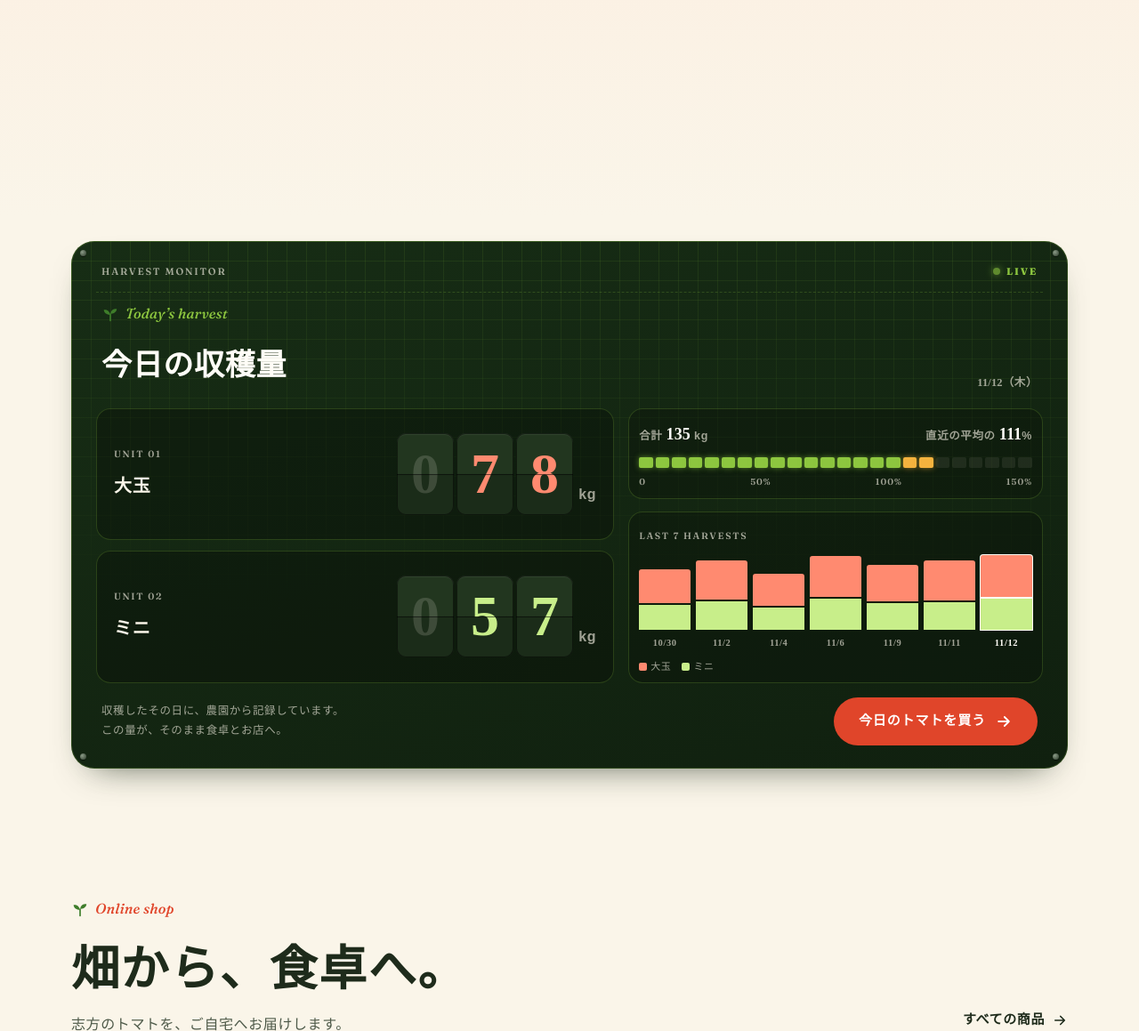
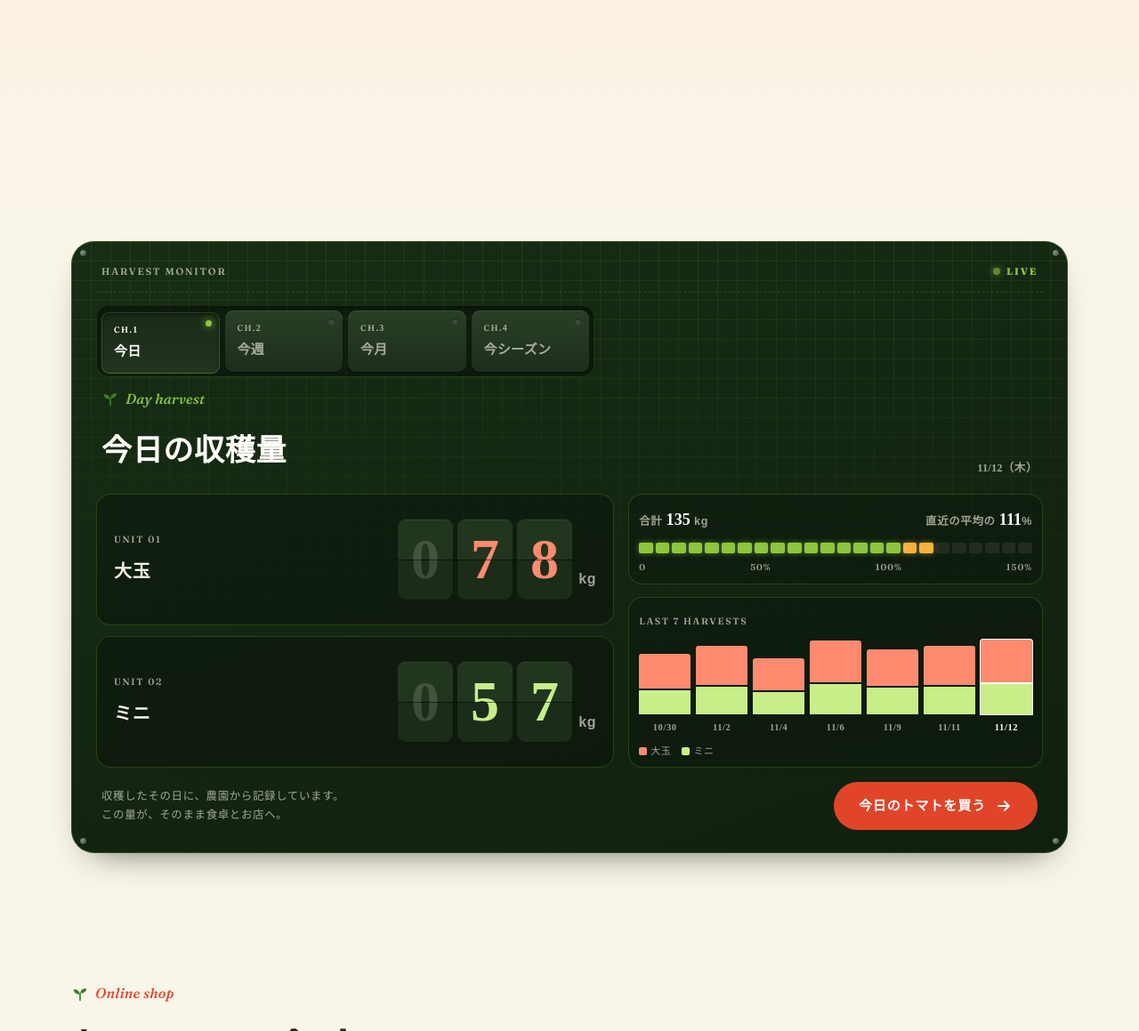
Before and after one commit to cunlaizhizai916-a11y/sole-sprout-demo, a plain HTML site: page index.html in a window 1280 px wide. Shown: the part 4347-5506 px from the top of the page at 89% size. Drawn offline with Linux system fonts and the light colour scheme; animation ran at ten frames a second; a web font is replaced by a local one.

Commit message:
収穫量の計器盤に今日・今週・今月・今シーズンの切り替え
Co-Authored-By: Claude Opus 5.5 <noreply@anthropic.com>

```diff
--- a/index.html
+++ b/index.html
@@ -1030,6 +1030,20 @@ html.nl .spbar{padding-right:200px}
   .steps li em{font-size:13px}
   .ripen-cta{margin-top:clamp(10px,2.2vh,26px)}
 }
+/* 期間の切り替え（計器のチャンネルキー） */
+.hx-sw{display:grid;grid-template-columns:repeat(4,1fr);gap:6px;margin:14px 0 0;padding:6px;border-radius:14px;background:rgba(0,0,0,.35);box-shadow:inset 0 2px 6px rgba(0,0,0,.5),inset 0 0 0 1px var(--hx-ln)}
+.hx-sw button{position:relative;display:flex;flex-direction:column;align-items:flex-start;gap:1px;padding:8px 10px 9px;border:0;border-radius:9px;cursor:pointer;text-align:left;
+  background:linear-gradient(180deg,#2a3f27,#1d2e1b);color:var(--hx-dim);box-shadow:0 2px 0 #0a1409,inset 0 1px 0 rgba(255,255,255,.07);transition:transform .12s,box-shadow .12s,background .2s,color .2s}
+.hx-sw button i{position:absolute;right:9px;top:9px;width:7px;height:7px;border-radius:50%;background:#3a4a37;box-shadow:inset 0 1px 1px rgba(0,0,0,.6)}
+.hx-sw button small{font-family:var(--en);font-size:9.5px;letter-spacing:.14em}
+.hx-sw button small .n{font-size:10px}
+.hx-sw button b{font-size:clamp(12px,3.4vw,15px);font-weight:900;letter-spacing:.02em;white-space:nowrap}
+.hx-sw button:hover{color:var(--cream)}
+.hx-sw button.on{transform:translateY(2px);background:linear-gradient(180deg,#1a2a18,#22351f);color:var(--paper);box-shadow:0 0 0 #0a1409,inset 0 2px 4px rgba(0,0,0,.6),inset 0 0 0 1px rgba(141,198,63,.45)}
+.hx-sw button.on i{background:var(--sprout);box-shadow:0 0 8px var(--sprout)}
+.hx-sw button:focus-visible{outline:2px solid var(--sprout);outline-offset:2px}
+.hx-none{margin:18px 0 10px;font-size:12.5px;color:var(--hx-dim)}
+@media(min-width:900px){.hx-sw{max-width:560px}.hx-sw button{padding:10px 14px 11px}}
 </style>
 </head>
 <body class="is-op">
@@ -3377,37 +3391,70 @@ window.SSAPI = (function () {
     $$('.hx-reel', root).forEach(function (r, i) { r.style.transitionDelay = (i * 0.08) + 's'; r.style.transform = 'translateY(-' + (+r.dataset.to * 10) + '%)'; });
     $$('.hx-bar b', root).forEach(function (b) { b.style.transform = 'scaleY(1)'; });
   }
+  /* 表示の切り替え：今日／今週／今月／今シーズン。今日以外は「その期間にこれまで穫れた量（実績）」と、見込みに対する進み具合 */
+  var HX_MODES = [['day', '今日', 'Day'], ['week', '今週', 'Week'], ['month', '今月', 'Month'], ['season', '今シーズン', 'Season']];
+  var hxMode = 'day', hxData = null, hxKey = '';
+  function hxView(h, mode) {
+    var recs = (h.records || []).slice().sort(function (a, b) { return a.d < b.d ? -1 : 1; });
+    var now = new Date(), td = ymd(now), st = API.harvestStats(h, now), bar = function (r) { var d = new Date(r.d + 'T00:00:00'); return { label: (d.getMonth() + 1) + '/' + d.getDate(), big: r.big, mini: r.mini, hl: r.d === td }; };
+    if (mode === 'day') {
+      var last = recs[recs.length - 1], isToday = last.d === td, prev = recs.filter(function (r) { return r.d < last.d; }).slice(-3);
+      var avg = prev.length ? prev.reduce(function (a, r) { return a + r.big + r.mini; }, 0) / prev.length : 0, tot = last.big + last.mini;
+      return { live: isToday, title: isToday ? '今日の収穫量' : '最新の収穫量', when: mdw(last.d) + (isToday ? '' : '・今日の記録はまだです'),
+        big: last.big, mini: last.mini, total: tot, pct: avg ? tot / avg * 100 : 0, max: 150, ref: avg ? '直近の平均の' : '', scale: ['0', '50%', '100%', '150%'],
+        logTitle: 'Last ' + Math.min(7, recs.length) + ' harvests', bars: recs.slice(-7).map(bar) };
+    }
+    var sp = st[mode], f = function (d) { return (d.getMonth() + 1) + '/' + d.getDate(); };
+    var inSpan = recs.filter(function (r) { var d = new Date(r.d + 'T00:00:00'); return d >= sp.from && d <= sp.to; });
+    var bars;
+    if (mode === 'season') {   /* シーズンは月ごとにまとめる */
+      var mm = {}, order = [];
+      inSpan.forEach(function (r) { var k = r.d.slice(0, 7); if (!mm[k]) { mm[k] = { big: 0, mini: 0 }; order.push(k); } mm[k].big += r.big; mm[k].mini += r.mini; });
+      bars = order.map(function (k) { return { label: +k.slice(5) + '月', big: mm[k].big, mini: mm[k].mini, hl: k === td.slice(0, 7) }; });
+    } else bars = inSpan.slice(-12).map(bar);
+    var name = { week: '今週', month: '今月', season: '今シーズン' }[mode];
+    return { live: recs[recs.length - 1].d === td, title: name + 'の収穫量', when: '<span class="n">' + f(sp.from) + '</span>〜<span class="n">' + f(sp.to) + '</span>・これまでの実績' + (sp.yoy ? '・前年比 <span class="n">' + (sp.yoy.pct >= 0 ? '+' : '−') + Math.abs(Math.round(sp.yoy.pct)) + '</span>%' : ''),
+      big: sp.actBig, mini: sp.actMini, total: sp.act, pct: sp.total ? sp.act / sp.total * 100 : 0, max: 100, ref: sp.total ? '見込み <b class="n">' + kgf(sp.total) + '</b>kg の' : '', scale: ['0', '25%', '50%', '75%', '100%'],
+      logTitle: mode === 'season' ? 'By month' : 'This ' + mode, bars: bars };
+  }
   function renderToday(h) {
     var sec = $('#hxSec'), el = $('#hxPanel'); if (!sec || !el) return;
-    var recs = (h.records || []).slice().sort(function (a, b) { return a.d < b.d ? -1 : 1; });
-    if (!recs.length) { sec.hidden = true; return; }
-    var now = new Date(), td = ymd(now), last = recs[recs.length - 1], isToday = last.d === td;
-    var prev = recs.filter(function (r) { return r.d < last.d; }).slice(-3);
-    var avg = prev.length ? prev.reduce(function (a, r) { return a + r.big + r.mini; }, 0) / prev.length : 0, total = last.big + last.mini;
-    var pct = avg ? total / avg * 100 : 0, lit = Math.min(24, Math.round(pct / 150 * 24));
-    var at = h.at ? new Date(h.at) : null, atTxt = at && ymd(at) === td ? '更新 <span class="n">' + at.getHours() + ':' + ('0' + at.getMinutes()).slice(-2) + '</span>' : '';
-    var log = recs.slice(-7), mx = Math.max.apply(null, log.map(function (r) { return r.big + r.mini; })) || 1;
+    if (!(h.records || []).length) { sec.hidden = true; return; }
+    /* 1分ごとの読み直しで中身が同じなら描き直さない（数字のリールが毎回回らないように） */
+    var key = hxMode + '|' + h.records.length + '|' + JSON.stringify(h.records[h.records.length - 1]) + '|' + h.at;
+    if (key === hxKey && hxData) return;
+    hxKey = key; hxData = h;
+    var v = hxView(h, hxMode), now = new Date(), td = ymd(now);
+    var at = h.at ? new Date(h.at) : null, atTxt = at && ymd(at) === td ? '・更新 <span class="n">' + at.getHours() + ':' + ('0' + at.getMinutes()).slice(-2) + '</span>' : '';
+    var lit = Math.min(24, Math.round(v.pct / v.max * 24)), mx = Math.max.apply(null, v.bars.map(function (r) { return r.big + r.mini; }).concat([1]));
     el.innerHTML = '<i class="hx-bolt a"></i><i class="hx-bolt b"></i><i class="hx-bolt c"></i><i class="hx-bolt d"></i>' +
-      '<div class="hx-top"><span>Harvest monitor</span><span class="hx-led' + (isToday ? '' : ' off') + '"><i></i>' + (isToday ? 'Live' : 'Standby') + '</span></div>' +
-      '<div class="hx-hd"><div><p class="lbl"><svg><use href="#i-sprout"/></svg>Today’s harvest</p><h2>' + (isToday ? '今日の収穫量' : '最新の収穫量') + '</h2></div>' +
-      '<p class="hx-when">' + mdw(last.d) + (atTxt ? '・' + atTxt : '') + (isToday ? '' : '・今日の記録はまだです') + '</p></div>' +
+      '<div class="hx-top"><span>Harvest monitor</span><span class="hx-led' + (v.live ? '' : ' off') + '"><i></i>' + (v.live ? 'Live' : 'Standby') + '</span></div>' +
+      '<div class="hx-sw" role="tablist" aria-label="集計の期間">' + HX_MODES.map(function (m, i) {
+        return '<button type="button" role="tab" aria-selected="' + (m[0] === hxMode) + '" data-hx="' + m[0] + '" class="' + (m[0] === hxMode ? 'on' : '') + '"><i></i><small>CH.<span class="n">' + (i + 1) + '</span></small><b>' + m[1] + '</b></button>';
+      }).join('') + '</div>' +
+      '<div class="hx-hd"><div><p class="lbl"><svg><use href="#i-sprout"/></svg>' + (HX_MODES.filter(function (m) { return m[0] === hxMode; })[0][2]) + ' harvest</p><h2>' + v.title + '</h2></div>' +
+      '<p class="hx-when">' + v.when + (hxMode === 'day' ? atTxt : '') + '</p></div>' +
       '<div class="hx-body"><div class="hx-mods">' +
-        '<div class="hx-mod big"><small><span>Unit 01</span><b>大玉</b></small><div class="hx-val">' + reels(last.big) + '<span class="hx-u">kg</span></div></div>' +
-        '<div class="hx-mod mini"><small><span>Unit 02</span><b>ミニ</b></small><div class="hx-val">' + reels(last.mini) + '<span class="hx-u">kg</span></div></div>' +
+        '<div class="hx-mod big"><small><span>Unit 01</span><b>大玉</b></small><div class="hx-val">' + reels(v.big) + '<span class="hx-u">kg</span></div></div>' +
+        '<div class="hx-mod mini"><small><span>Unit 02</span><b>ミニ</b></small><div class="hx-val">' + reels(v.mini) + '<span class="hx-u">kg</span></div></div>' +
       '</div><div class="hx-side">' +
-        '<div class="hx-gauge"><div class="hx-gh"><span>合計 <b class="n">' + kgf(total) + '</b> kg</span><span>' + (avg ? '直近の平均の <b class="n">' + Math.round(pct) + '</b>%' : '') + '</span></div>' +
-          '<div class="hx-seg">' + Array.apply(null, Array(24)).map(function (_, i) { return '<i class="' + (i < lit ? 'on' : '') + (i >= 16 ? ' hot' : '') + '"></i>'; }).join('') + '</div>' +
-          '<div class="hx-scale"><span>0</span><span>50%</span><span>100%</span><span>150%</span></div></div>' +
-        '<div class="hx-log"><small>Last ' + log.length + ' harvests</small><div class="hx-bars">' + log.map(function (r) {
-          return '<div class="hx-bar' + (r.d === td ? ' today' : '') + '" title="' + r.d + '"><b style="height:' + (r.big / mx * 100) + '%;transform:scaleY(0)"></b><b style="height:' + (r.mini / mx * 100) + '%;transform:scaleY(0)"></b></div>';
-        }).join('') + '</div><div class="hx-days">' + log.map(function (r) { var d = new Date(r.d + 'T00:00:00'); return '<span class="' + (r.d === td ? 'today' : '') + '">' + (d.getMonth() + 1) + '/' + d.getDate() + '</span>'; }).join('') + '</div>' +
+        '<div class="hx-gauge"><div class="hx-gh"><span>合計 <b class="n">' + kgf(v.total) + '</b> kg</span><span>' + (v.ref ? v.ref + ' <b class="n">' + Math.round(v.pct) + '</b>%' : '') + '</span></div>' +
+          '<div class="hx-seg">' + Array.apply(null, Array(24)).map(function (_, i) { return '<i class="' + (i < lit ? 'on' : '') + (v.max === 150 && i >= 16 ? ' hot' : '') + '"></i>'; }).join('') + '</div>' +
+          '<div class="hx-scale">' + v.scale.map(function (x) { return '<span>' + x + '</span>'; }).join('') + '</div></div>' +
+        '<div class="hx-log"><small>' + v.logTitle + '</small>' + (v.bars.length ? '<div class="hx-bars">' + v.bars.map(function (r) {
+          return '<div class="hx-bar' + (r.hl ? ' today' : '') + '"><b style="height:' + (r.big / mx * 100) + '%;transform:scaleY(0)"></b><b style="height:' + (r.mini / mx * 100) + '%;transform:scaleY(0)"></b></div>';
+        }).join('') + '</div><div class="hx-days">' + v.bars.map(function (r) { return '<span class="' + (r.hl ? 'today' : '') + '">' + r.label + '</span>'; }).join('') + '</div>' : '<p class="hx-none">この期間の記録はまだありません</p>') +
           '<p class="hx-key"><span><i style="background:#FF8A70"></i>大玉</span><span><i style="background:#C8EE8A"></i>ミニ</span></p></div>' +
       '</div></div>' +
       '<div class="hx-foot"><p>収穫したその日に、農園から記録しています。<br>この量が、そのまま食卓とお店へ。</p><a class="btn" href="#/shop">今日のトマトを買う<svg><use href="#i-arrow"/></svg></a></div>';
-    el.setAttribute('aria-label', (isToday ? '今日' : last.d) + 'の収穫量 大玉' + kgf(last.big) + 'kg ミニ' + kgf(last.mini) + 'kg');
+    el.setAttribute('aria-label', v.title + ' 大玉' + kgf(v.big) + 'kg ミニ' + kgf(v.mini) + 'kg');
     sec.hidden = false;
-    if (hxShown || reduce) spinReels(el); else hxPending = el;
-  }
+    if (hxShown || reduce) requestAnimationFrame(function () { spinReels(el); }); else hxPending = el;
+  }
+  $('#hxPanel') && $('#hxPanel').addEventListener('click', function (e) {
+    var b = e.target.closest('[data-hx]'); if (!b || b.dataset.hx === hxMode || !hxData) return;
+    hxMode = b.dataset.hx; renderToday(hxData);
+  });
   if ('IntersectionObserver' in window) new IntersectionObserver(function (es) {
     es.forEach(function (e) { if (e.isIntersecting && !hxShown) { hxShown = true; if (hxPending) { var p = hxPending; requestAnimationFrame(function () { spinReels(p); }); } } });
   }, { threshold: .35 }).observe($('#hxSec')); else hxShown = true;
```
